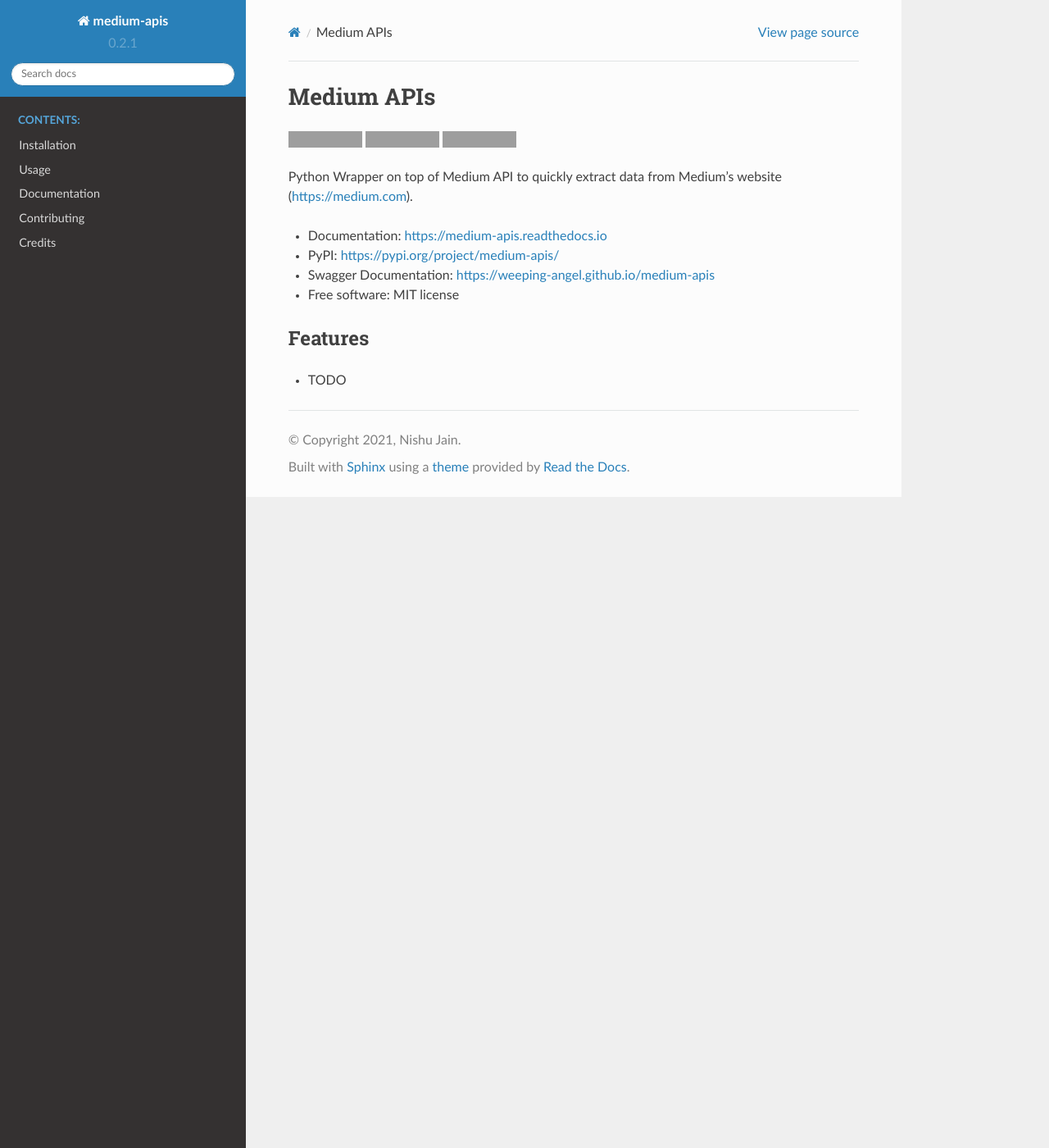
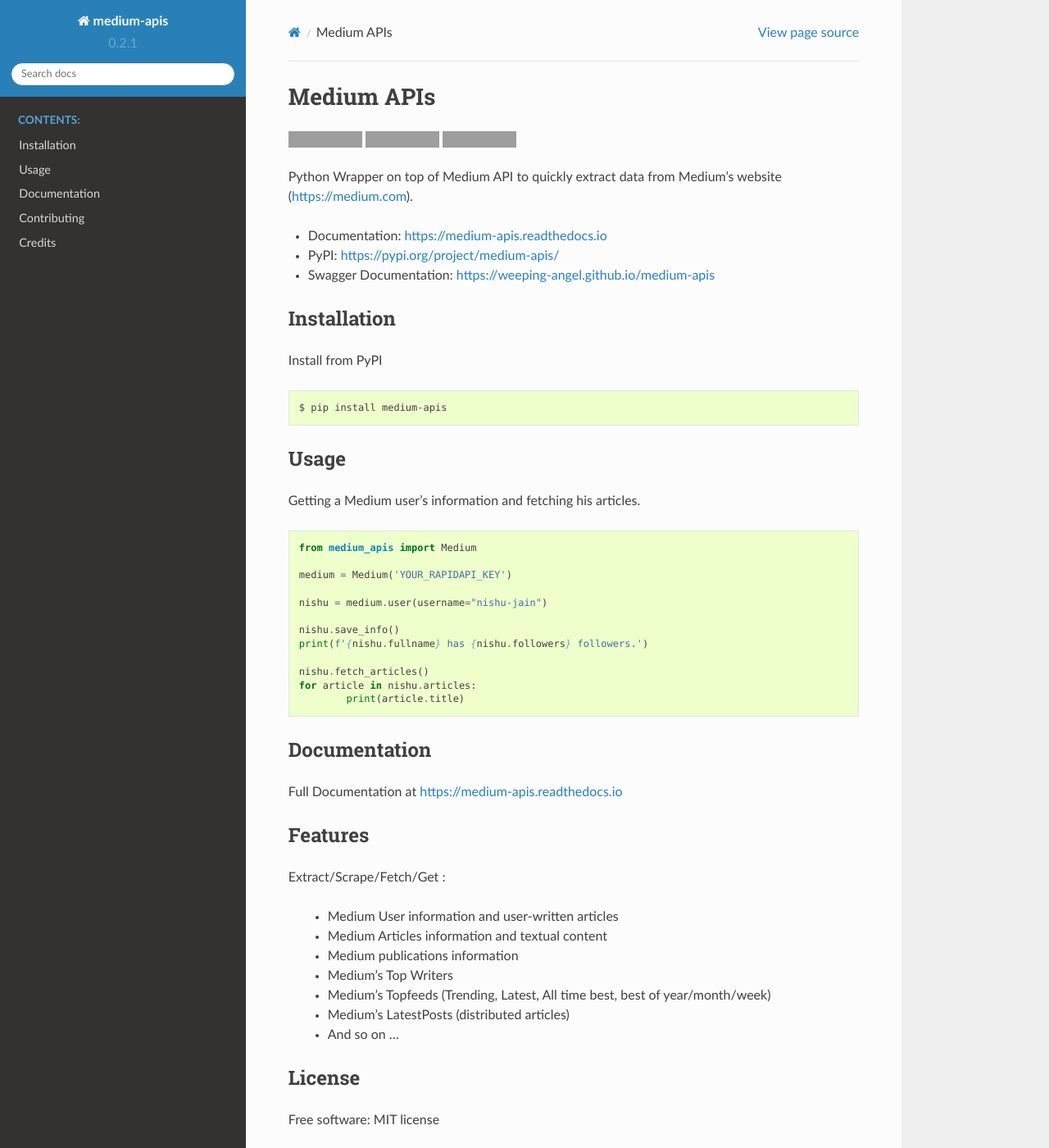
Before and after one commit to weeping-angel/medium-api, a Sphinx documentation site: the page built from docs/README.rst, in a window 1280 px wide and 1400 px high. Shown: the whole window at 82% size. Built offline with Sphinx 7.4.7 and the Read the Docs theme 2.0.0, drawn with Linux system fonts in a browser that asks for light colours; grey boxes are pictures that could not be loaded.

Commit message:
added several new sections

```diff
--- a/docs/README.rst
+++ b/docs/README.rst
@@ -1,3 +1,6 @@
+..
+        Readme page for github and PyPI
+
 ===========
 Medium APIs
 ===========
@@ -38,9 +41,65 @@ Python Wrapper on top of Medium API to quickly extract data from Medium's websit
 * Documentation: https://medium-apis.readthedocs.io
 * PyPI: https://pypi.org/project/medium-apis/
 * Swagger Documentation: https://weeping-angel.github.io/medium-apis
-* Free software: MIT license
+
+
+
+Installation
+------------
+
+Install from PyPI
+
+.. code-block:: shell
+
+        $ pip install medium-apis
+
+Usage
+-----
+
+Getting a Medium user's information and fetching his articles.
+
+.. code-block:: python
+
+        from medium_apis import Medium
+
+        medium = Medium('YOUR_RAPIDAPI_KEY')
+
+        nishu = medium.user(username="nishu-jain")
+
+        nishu.save_info()
+        print(f'{nishu.fullname} has {nishu.followers} followers.')
+
+        nishu.fetch_articles()
+        for article in nishu.articles:
+                print(article.title)
+
+
+
+Documentation
+-------------
+
+Full Documentation at https://medium-apis.readthedocs.io
+
 
 Features
 --------
 
-* TODO
+Extract/Scrape/Fetch/Get :
+
+    * Medium User information and user-written articles
+    * Medium Articles information and textual content
+    * Medium publications information
+    * Medium's Top Writers
+    * Medium's Topfeeds (Trending, Latest, All time best, best of year/month/week)
+    * Medium's LatestPosts (distributed articles)
+    * And so on ...
+
+
+
+License
+-------
+
+Free software: MIT license
+
+Code of Conduct
+---------------
```
